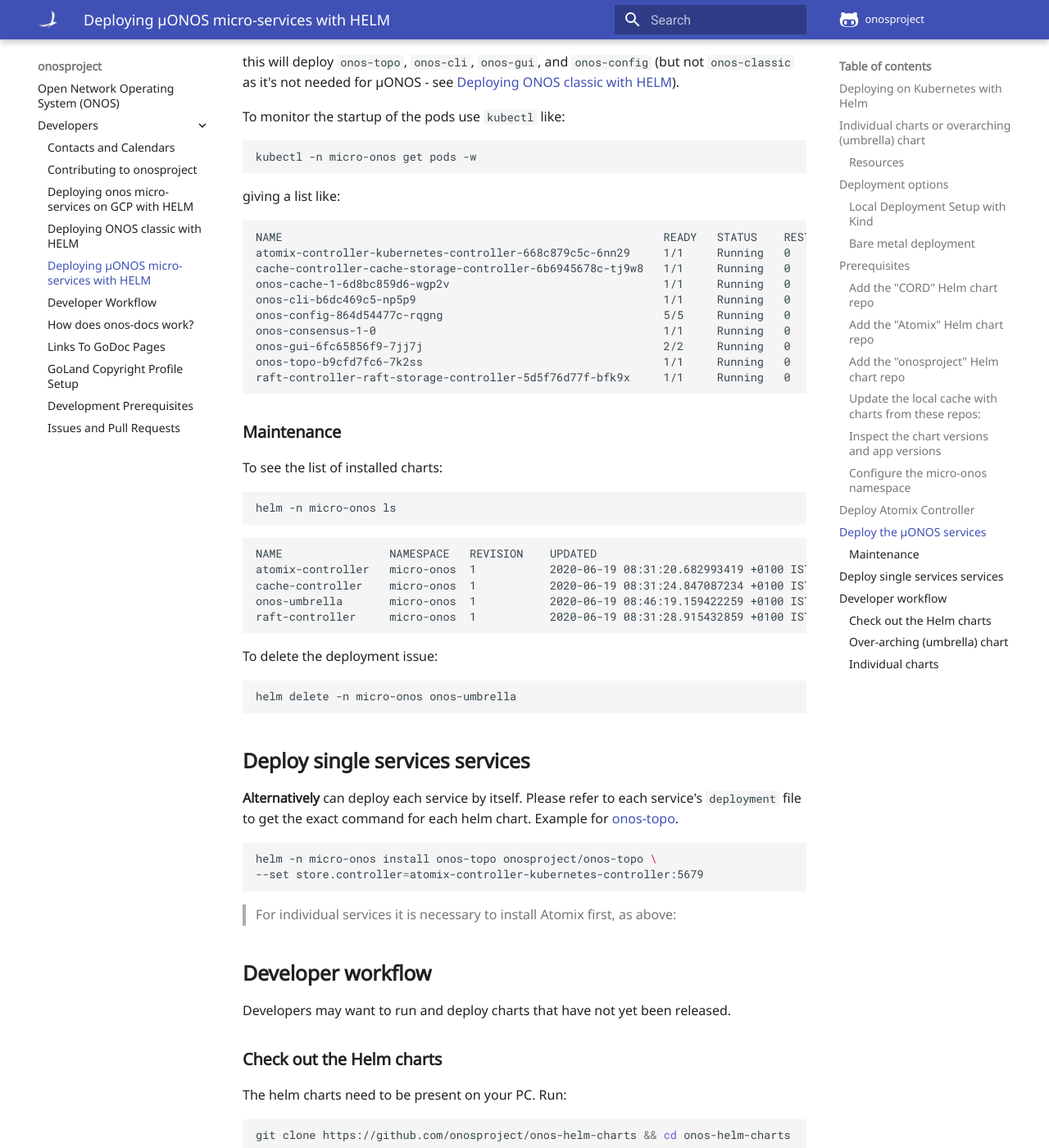
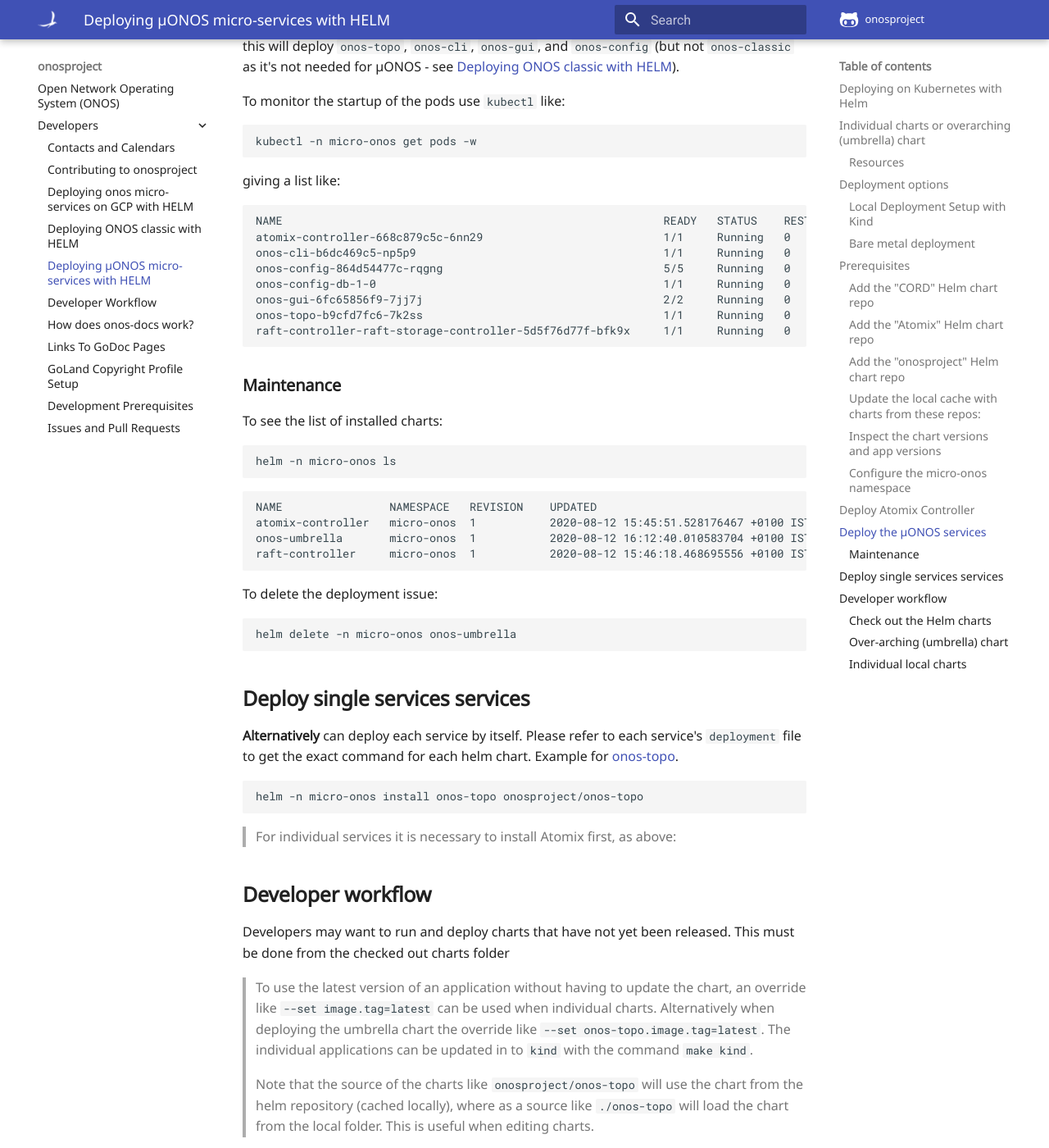
Before and after one commit to onosproject/onos-docs, an MkDocs documentation site: the page built from docs/content/developers/deploy_with_helm.md, in a window 1280 px wide and 1400 px high, scrolled down 4049 px. Shown: the whole window at 82% size. Built offline with MkDocs 1.6.1 and Material for MkDocs 9.7.7, drawn with Linux system fonts in a browser that asks for light colours; some of the changed text lies outside the part shown.

Commit message:
Helm: Updated instruction for Atomix controller install (#132)

````diff
--- a/docs/content/developers/deploy_with_helm.md
+++ b/docs/content/developers/deploy_with_helm.md
@@ -116,7 +116,7 @@ helm repo update
 ### Inspect the chart versions and app versions
 To see the list of the latest chart versions and app versions, use the "search" command.
 ```bash
-helm search repo onosproject
+helm search repo onos
 ```
 
 
@@ -137,7 +137,7 @@ The first thing that needs to be deployed in any `onos` deployment is the Atomix
 To deploy the Atomix controller do:
 
 ```bash
-helm -n micro-onos install atomix-controller atomix/kubernetes-controller --set scope=Namespace
+helm -n micro-onos install atomix-controller atomix/atomix-controller --set scope=Namespace
 helm -n micro-onos install raft-controller atomix/raft-storage-controller --set scope=Namespace
 ```
 
@@ -145,7 +145,7 @@ If you watch the `pods` you should now see:
 ```bash
 $ kubectl -n micro-onos get pods
 NAME                                                         READY   STATUS    RESTARTS   AGE
-atomix-controller-kubernetes-controller-66965c74b-v6d9m      1/1     Running   0          18m
+atomix-controller-66965c74b-v6d9m                            1/1     Running   0          18m
 raft-controller-raft-storage-controller-78c7999cf5-zwn8b     1/1     Running   0          99s
 ```
 
@@ -155,8 +155,7 @@ A complete set of µONOS services can be deployed with just the over-arching
 
 Run the install:
 ```bash
-helm -n micro-onos install onos-umbrella onosproject/onos-umbrella \
---set global.store.controller=atomix-controller-kubernetes-controller:5679
+helm -n micro-onos install onos-umbrella onosproject/onos-umbrella
 ```
 
 this will deploy `onos-topo`, `onos-cli`, `onos-gui`, and `onos-config` (but not `onos-classic` as
@@ -170,12 +169,10 @@ kubectl -n micro-onos get pods -w
 giving a list like:
 ```
 NAME                                                         READY   STATUS    RESTARTS   AGE
-atomix-controller-kubernetes-controller-668c879c5c-6nn29     1/1     Running   0          18m
-cache-controller-cache-storage-controller-6b6945678c-tj9w8   1/1     Running   0          18m
-onos-cache-1-6d8bc859d6-wgp2v                                1/1     Running   0          3m59s
+atomix-controller-668c879c5c-6nn29                           1/1     Running   0          18m
 onos-cli-b6dc469c5-np5p9                                     1/1     Running   0          4m
 onos-config-864d54477c-rqgng                                 5/5     Running   0          4m
-onos-consensus-1-0                                           1/1     Running   0          3m54s
+onos-config-db-1-0                                           1/1     Running   0          12m
 onos-gui-6fc65856f9-7jj7j                                    2/2     Running   0          4m
 onos-topo-b9cfd7fc6-7k2ss                                    1/1     Running   0          4m
 raft-controller-raft-storage-controller-5d5f76d77f-bfk9x     1/1     Running   0          18m
@@ -189,10 +186,9 @@ helm -n micro-onos ls
 
 ```
 NAME             	NAMESPACE 	REVISION	UPDATED                                	STATUS  	CHART                         	APP VERSION
-atomix-controller	micro-onos	1       	2020-06-19 08:31:20.682993419 +0100 IST	deployed	kubernetes-controller-0.5.1   	v0.4.1
-cache-controller 	micro-onos	1       	2020-06-19 08:31:24.847087234 +0100 IST	deployed	cache-storage-controller-0.4.0	v0.3.0
-onos-umbrella    	micro-onos	1       	2020-06-19 08:46:19.159422259 +0100 IST	deployed	onos-umbrella-0.0.11          	v0.6.6
-raft-controller  	micro-onos	1       	2020-06-19 08:31:28.915432859 +0100 IST	deployed	raft-storage-controller-0.4.0 	v0.3.0
+atomix-controller	micro-onos	1       	2020-08-12 15:45:51.528176467 +0100 IST	deployed	atomix-controller-0.5.1      	v0.4.1
+onos-umbrella    	micro-onos	1       	2020-08-12 16:12:40.010583704 +0100 IST	deployed	onos-umbrella-0.0.11         	v0.6.4
+raft-controller  	micro-onos	1       	2020-08-12 15:46:18.468695556 +0100 IST	deployed	raft-storage-controller-0.4.0	v0.3.0
 ```
 
 To delete the deployment issue:
@@ -205,14 +201,24 @@ helm delete -n micro-onos onos-umbrella
 Example for [onos-topo](https://docs.onosproject.org/onos-topo/docs/deployment/).
 
 ```bash
-helm -n micro-onos install onos-topo onosproject/onos-topo \
---set store.controller=atomix-controller-kubernetes-controller:5679
+helm -n micro-onos install onos-topo onosproject/onos-topo
 ```
 
 > For individual services it is necessary to install Atomix first, as above:
 
 ## Developer workflow
-Developers may want to run and deploy charts that have not yet been released.
+Developers may want to run and deploy charts that have not yet been released. This
+must be done from the checked out charts folder
+
+> To use the latest version of an application without having to update the chart,
+> an override like `--set image.tag=latest` can be used when individual charts.
+> Alternatively when deploying the umbrella chart the override like
+> `--set onos-topo.image.tag=latest`. The individual applications can be updated
+> in to `kind` with the command `make kind`.
+
+> Note that the source of the charts like `onosproject/onos-topo` will use the
+> chart from the helm repository (cached locally), where as a source like `./onos-topo`
+> will load the chart from the local folder. This is useful when editing charts.
 
 ### Check out the Helm charts
 The helm charts need to be present on your PC. Run:
@@ -223,7 +229,7 @@ git clone https://github.com/onosproject/onos-helm-charts && cd onos-helm-charts
 ### Over-arching (umbrella) chart
 Run the build of dependent charts to use the local `onos-umbrella` over-arching chart:
 ```bash
-helm dep build onos-umbrella
+make clean && make deps
 ```
 
 If you make changes to one of the charts and want to re-deploy, please first issue:
@@ -231,10 +237,10 @@ If you make changes to one of the charts and want to re-deploy, please first iss
 helm dependency update onos-umbrella
 ```
 
-### Individual charts
+### Individual local charts
 To deploy charts individually (from the `onos-helm-charts` directory) for example:
 ```bash
-helm -n micro-onos install onos-topo onos-topo --set store.controller=atomix-controller-kubernetes-controller:5679
+helm -n micro-onos install onos-topo ./onos-topo
 ```
 
 [Docker]: https://docs.docker.com/get-docker/
````
